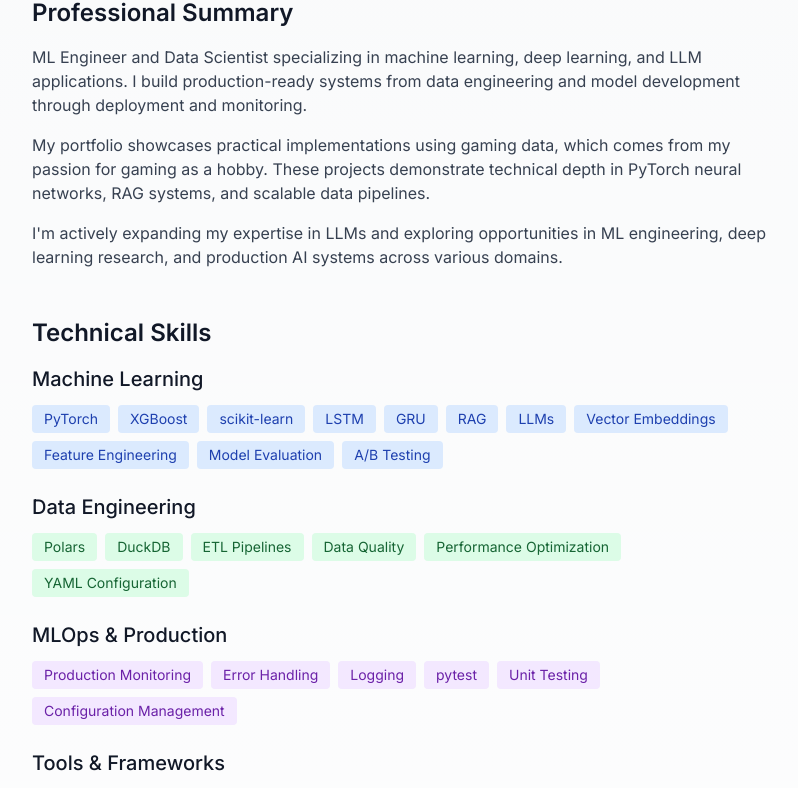
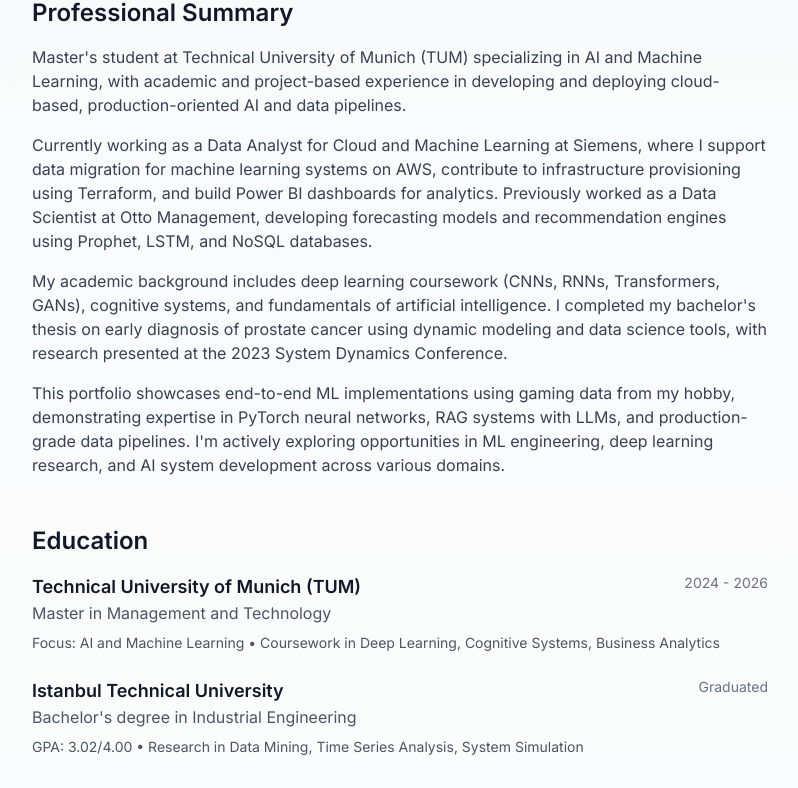
Before and after one commit to ozlem-senel/ml-systems-portfolio, a Next.js app in the folder portfolio-site/: page /about in a window 1280 px wide. Shown: the part 213-1001 px from the top of the page, without its empty margins (240-1038 px from the left). Built offline with nearby package versions, Linux system fonts and the light colour scheme.

Commit message:
Add comprehensive CV-based summary and education section to about page

```diff
--- a/portfolio-site/app/about/page.tsx
+++ b/portfolio-site/app/about/page.tsx
@@ -6,27 +6,64 @@ export default function AboutPage() {
       <section className="mb-12">
         <h2 className="text-2xl font-semibold mb-4">Professional Summary</h2>
         <p className="text-gray-700 dark:text-gray-300 mb-4">
-          ML Engineer and Data Scientist specializing in machine learning, deep learning, and LLM applications.
-          I build production-ready systems from data engineering and model development through deployment and monitoring.
+          Master's student at Technical University of Munich (TUM) specializing in AI and Machine Learning, with academic and
+          project-based experience in developing and deploying cloud-based, production-oriented AI and data pipelines.
         </p>
         <p className="text-gray-700 dark:text-gray-300 mb-4">
-          My portfolio showcases practical implementations using gaming data, which comes from my passion for gaming as a hobby.
-          These projects demonstrate technical depth in PyTorch neural networks, RAG systems, and scalable data pipelines.
+          Currently working as a Data Analyst for Cloud and Machine Learning at Siemens, where I support data migration for
+          machine learning systems on AWS, contribute to infrastructure provisioning using Terraform, and build Power BI dashboards
+          for analytics. Previously worked as a Data Scientist at Otto Management, developing forecasting models and recommendation
+          engines using Prophet, LSTM, and NoSQL databases.
+        </p>
+        <p className="text-gray-700 dark:text-gray-300 mb-4">
+          My academic background includes deep learning coursework (CNNs, RNNs, Transformers, GANs), cognitive systems, and
+          fundamentals of artificial intelligence. I completed my bachelor's thesis on early diagnosis of prostate cancer using
+          dynamic modeling and data science tools, with research presented at the 2023 System Dynamics Conference.
         </p>
         <p className="text-gray-700 dark:text-gray-300">
-          I'm actively expanding my expertise in LLMs and exploring opportunities in ML engineering, deep learning research,
-          and production AI systems across various domains.
+          This portfolio showcases end-to-end ML implementations using gaming data from my hobby, demonstrating expertise in
+          PyTorch neural networks, RAG systems with LLMs, and production-grade data pipelines. I'm actively exploring opportunities
+          in ML engineering, deep learning research, and AI system development across various domains.
         </p>
+      </section>
+
+      <section className="mb-12">
+        <h2 className="text-2xl font-semibold mb-4">Education</h2>
+        <div className="mb-6">
+          <div className="flex justify-between items-start mb-2">
+            <div>
+              <h3 className="text-lg font-semibold">Technical University of Munich (TUM)</h3>
+              <p className="text-gray-600 dark:text-gray-400">Master in Management and Technology</p>
+            </div>
+            <span className="text-sm text-gray-500">2024 - 2026</span>
+          </div>
+          <p className="text-sm text-gray-600 dark:text-gray-400">
+            Focus: AI and Machine Learning • Coursework in Deep Learning, Cognitive Systems, Business Analytics
+          </p>
+        </div>
+        <div>
+          <div className="flex justify-between items-start mb-2">
+            <div>
+              <h3 className="text-lg font-semibold">Istanbul Technical University</h3>
+              <p className="text-gray-600 dark:text-gray-400">Bachelor's degree in Industrial Engineering</p>
+            </div>
+            <span className="text-sm text-gray-500">Graduated</span>
+          </div>
+          <p className="text-sm text-gray-600 dark:text-gray-400">
+            GPA: 3.02/4.00 • Research in Data Mining, Time Series Analysis, System Simulation
+          </p>
+        </div>
       </section>
 
       <section className="mb-12">
         <h2 className="text-2xl font-semibold mb-4">Technical Skills</h2>
 
         <div className="mb-6">
-          <h3 className="text-xl font-medium mb-3">Machine Learning</h3>
+          <h3 className="text-xl font-medium mb-3">Machine Learning & Deep Learning</h3>
           <div className="flex flex-wrap gap-2">
-            {['PyTorch', 'XGBoost', 'scikit-learn', 'LSTM', 'GRU', 'RAG', 'LLMs', 'Vector Embeddings',
-              'Feature Engineering', 'Model Evaluation', 'A/B Testing'].map((skill) => (
+            {['PyTorch', 'TensorFlow', 'XGBoost', 'scikit-learn', 'LSTM', 'GRU', 'GANs', 'CNNs', 'RNNs',
+              'Transformers', 'Time Series Forecasting', 'ARIMA', 'Prophet', 'Supervised Learning',
+              'Unsupervised Learning', 'Model Evaluation', 'Ensemble Methods'].map((skill) => (
               <span key={skill} className="px-3 py-1 bg-blue-100 dark:bg-blue-900 text-blue-800 dark:text-blue-200 text-sm rounded">
                 {skill}
               </span>
@@ -35,10 +72,22 @@ export default function AboutPage() {
         </div>
 
         <div className="mb-6">
-          <h3 className="text-xl font-medium mb-3">Data Engineering</h3>
+          <h3 className="text-xl font-medium mb-3">LLMs & AI Applications</h3>
           <div className="flex flex-wrap gap-2">
-            {['Polars', 'DuckDB', 'ETL Pipelines', 'Data Quality', 'Performance Optimization',
-              'YAML Configuration'].map((skill) => (
+            {['RAG Systems', 'Vector Embeddings', 'sentence-transformers', 'Google Gemini',
+              'Semantic Search', 'LLM Integration', 'Hugging Face'].map((skill) => (
+              <span key={skill} className="px-3 py-1 bg-purple-100 dark:bg-purple-900 text-purple-800 dark:text-purple-200 text-sm rounded">
+                {skill}
+              </span>
+            ))}
+          </div>
+        </div>
+
+        <div className="mb-6">
+          <h3 className="text-xl font-medium mb-3">Data Engineering & Databases</h3>
+          <div className="flex flex-wrap gap-2">
+            {['Polars', 'Pandas', 'NumPy', 'DuckDB', 'PostgreSQL', 'Snowflake', 'Azure SQL', 'T-SQL',
+              'dbt', 'ETL Pipelines', 'Data Quality', 'Feature Engineering'].map((skill) => (
               <span key={skill} className="px-3 py-1 bg-green-100 dark:bg-green-900 text-green-800 dark:text-green-200 text-sm rounded">
                 {skill}
               </span>
@@ -47,11 +96,11 @@ export default function AboutPage() {
         </div>
 
         <div className="mb-6">
-          <h3 className="text-xl font-medium mb-3">MLOps & Production</h3>
+          <h3 className="text-xl font-medium mb-3">Cloud & DevOps</h3>
           <div className="flex flex-wrap gap-2">
-            {['Production Monitoring', 'Error Handling', 'Logging', 'pytest', 'Unit Testing',
-              'Configuration Management'].map((skill) => (
-              <span key={skill} className="px-3 py-1 bg-purple-100 dark:bg-purple-900 text-purple-800 dark:text-purple-200 text-sm rounded">
+            {['AWS (Lambda, S3, EC2, IAM)', 'Terraform', 'Docker', 'Git', 'CI/CD',
+              'Infrastructure as Code'].map((skill) => (
+              <span key={skill} className="px-3 py-1 bg-orange-100 dark:bg-orange-900 text-orange-800 dark:text-orange-200 text-sm rounded">
                 {skill}
               </span>
             ))}
@@ -61,7 +110,8 @@ export default function AboutPage() {
         <div className="mb-6">
           <h3 className="text-xl font-medium mb-3">Tools & Frameworks</h3>
           <div className="flex flex-wrap gap-2">
-            {['Python', 'Git', 'Streamlit', 'FastAPI', 'sentence-transformers', 'Google Gemini', 'Docker', 'AWS'].map((skill) => (
+            {['Python', 'R', 'SQL', 'FastAPI', 'Streamlit', 'Power BI', 'Grafana',
+              'pytest', 'Git', 'Jupyter'].map((skill) => (
               <span key={skill} className="px-3 py-1 bg-gray-200 dark:bg-gray-700 text-gray-800 dark:text-gray-200 text-sm rounded">
                 {skill}
               </span>
```
